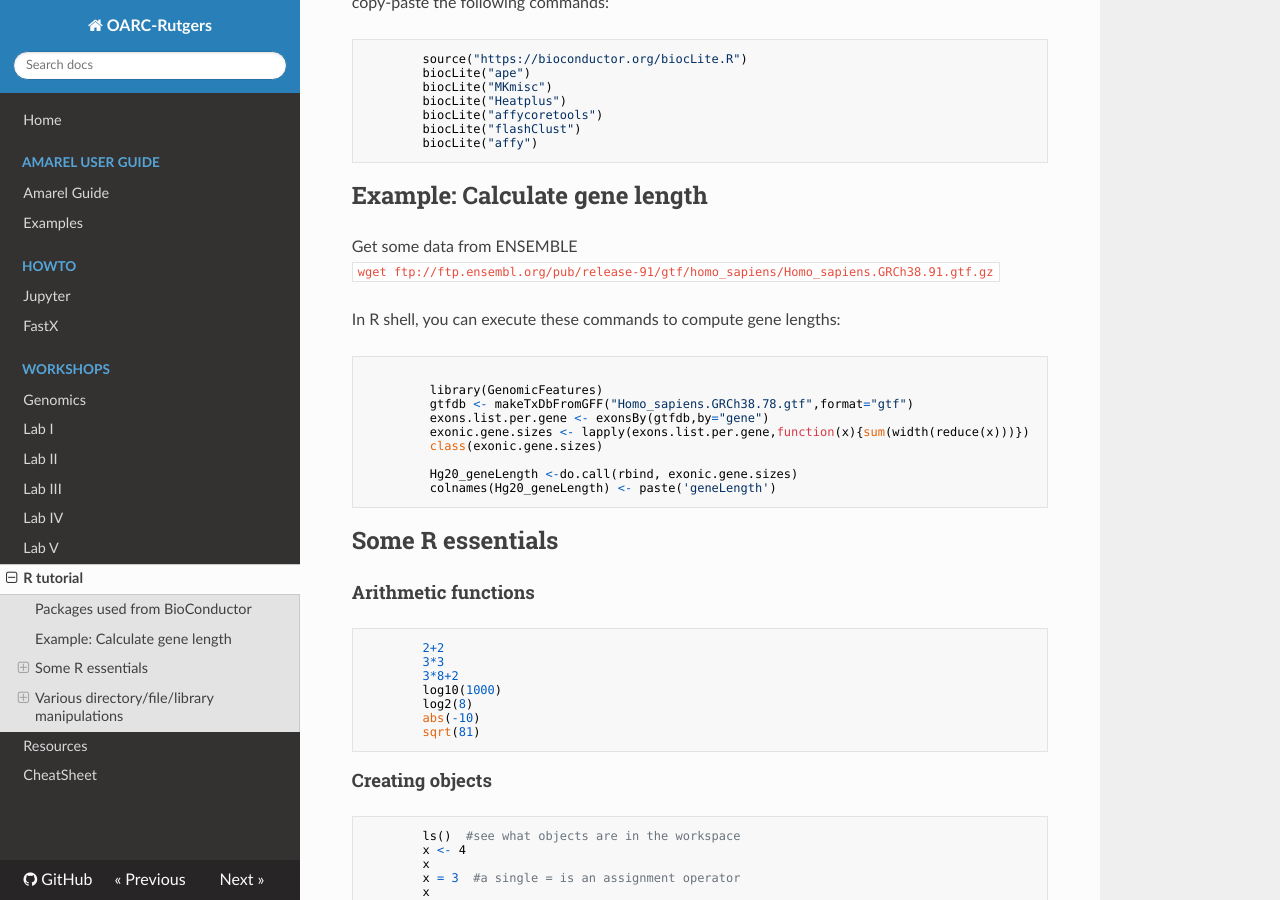
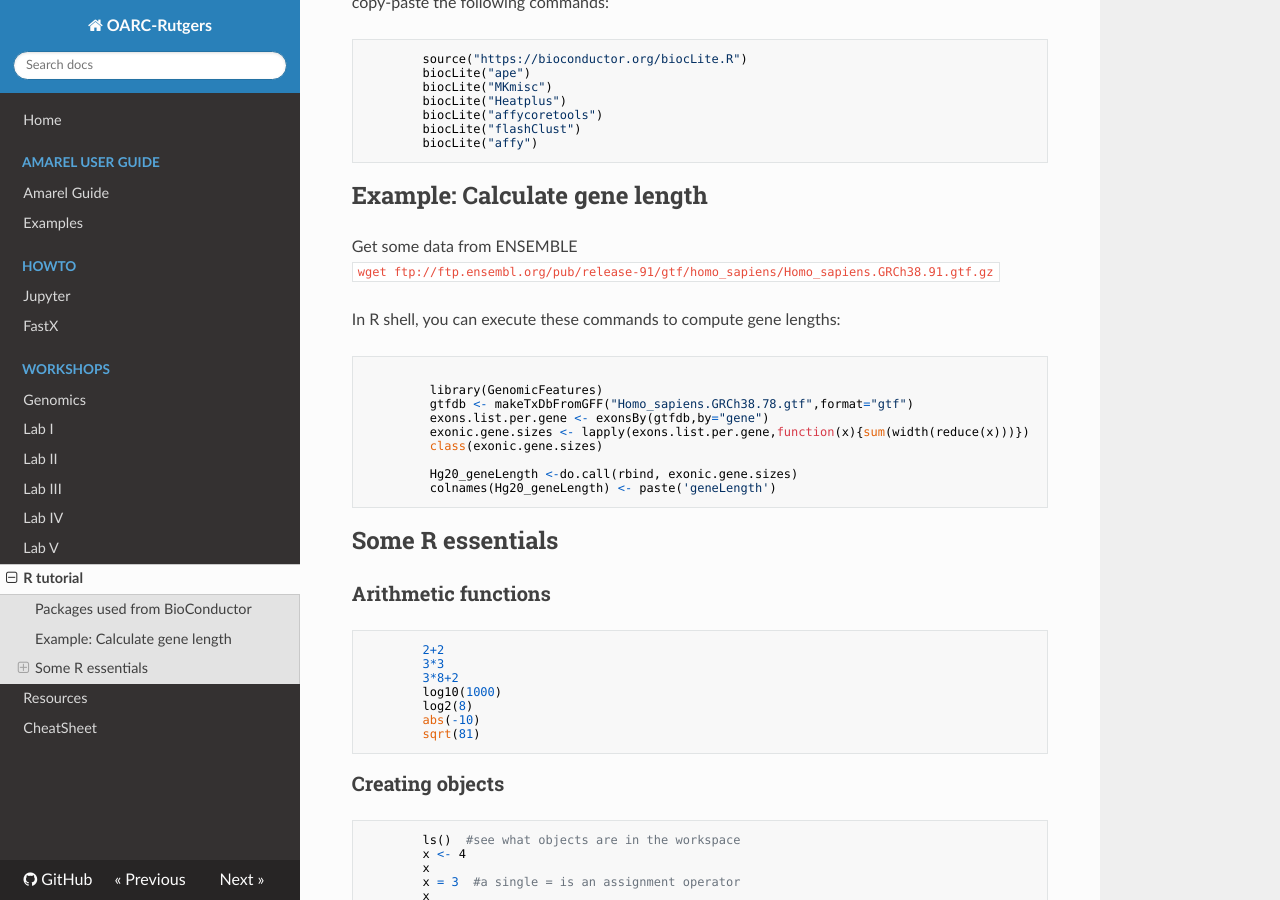
Before and after one commit to EzryStIago/training, an MkDocs documentation site: the page built from docs/ressentials.md, in a window 1280 px wide and 900 px high, scrolled down 424 px. Built offline with MkDocs 1.6.1, drawn with Linux system fonts in a browser that asks for light colours; nearby versions of some CDN libraries; old or Windows-style settings are respelled for this version of MkDocs.

Commit message:
fixed headings

````diff
--- a/docs/ressentials.md
+++ b/docs/ressentials.md
@@ -44,7 +44,7 @@
 
 ## Some R essentials
 
-#### Arithmetic functions
+### Arithmetic functions
 ```r
         2+2
         3*3
@@ -55,7 +55,7 @@
         sqrt(81)
 ```
 
-#### Creating objects
+### Creating objects
 
 ```r
         ls()  #see what objects are in the workspace
@@ -73,7 +73,7 @@
 ```
 
 
-#### Vector and Matrix
+### Vector and Matrix
 
 ```r
         x1 <- c(1,2,3,4,5)
@@ -96,7 +96,7 @@
         x
 ```
 
-#### Data Frames
+### Data Frames
 
 ```r
         z <- data.frame(A=x[,1], B=rownames(x), C=factor(rownames(x)), D=x[,1]==3, stringsAsFactors=F)
@@ -111,7 +111,7 @@
         z$C
 ```
 
-#### More ways to subset dataframes
+### More ways to subset dataframes
 
 
 ```r
@@ -124,7 +124,7 @@
 ```
 
 
-#### Lists
+### Lists
 
 ```r
         mylist <- list(first=z,second=x,third=c("W","X","Y","Z"))
@@ -136,7 +136,7 @@
 ```
 
 
-#### Functions
+### Functions
 
 ```r
         my.add <- function(a, b) {a - b}
@@ -146,7 +146,7 @@
         my.add(b = 99, a = 4)
 ```
 
-## Various directory/file/library manipulations
+### Various directory/file/library manipulations
 
 ```r
         library(limma)  #load the limma package
@@ -164,7 +164,7 @@
 ```
 
 
-#### Save all the objects you have created to your workspace
+### Save all the objects you have created to your workspace
 ```r
         save.image()                #creates a default file named ".RData"
         save.image("intro.Rdata")   #creates a named file
@@ -172,7 +172,7 @@
 
 
 
-#### Remove objects from your workspace
+### Remove objects from your workspace
 
 ```r
         ls()
@@ -187,7 +187,7 @@
 ```
 
 
-#### Save a history of all the commands entered
+### Save a history of all the commands entered
 
 ```r
         savehistory("introhistory.Rhistory")
````
Also changed, not shown: docs/Amarel_User_Guide.md (+3 -3 lines).
